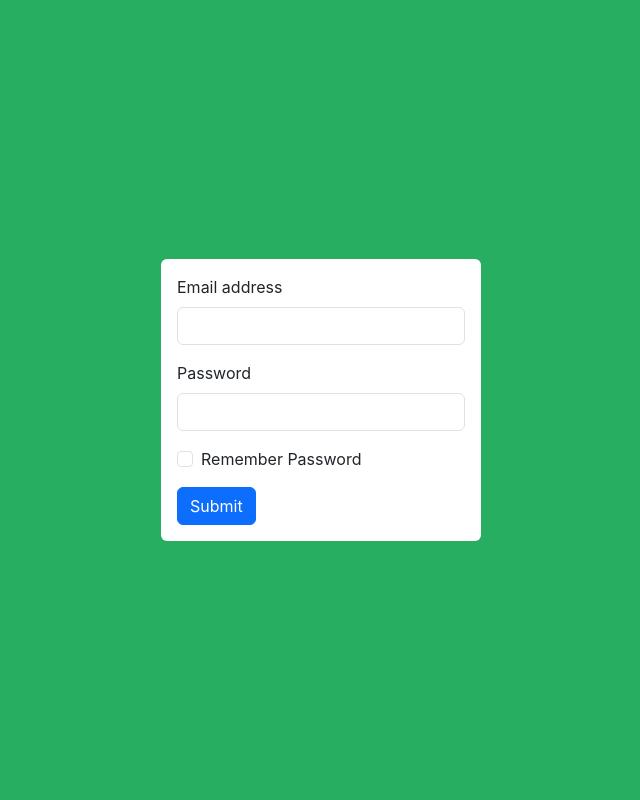
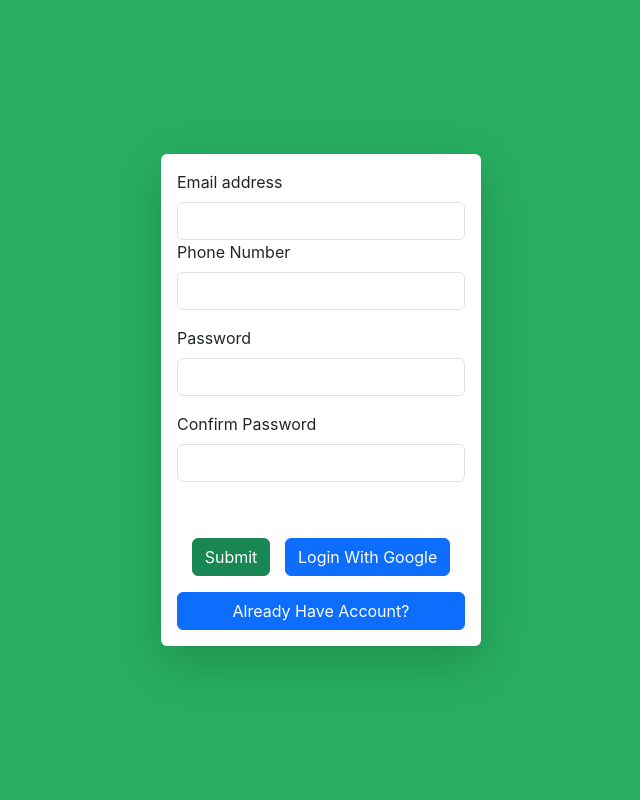
Before and after one commit to subash3522/Badui, a React (Create React App) app: page /Components/Login in a window 1280 px wide. Shown: the top 800 px of the page, without its empty margins (319-959 px from the left). Built offline with nearby package versions, Linux system fonts and the light colour scheme.

Commit message:
signup and login added

```diff
--- a/package.json
+++ b/package.json
@@ -9,6 +9,7 @@
     "bootstrap": "^5.3.2",
     "react": "^18.2.0",
     "react-dom": "^18.2.0",
+    "react-router-dom": "^6.16.0",
     "react-scripts": "5.0.1",
     "web-vitals": "^2.1.4"
   },
--- a/src/App.js
+++ b/src/App.js
@@ -1,11 +1,27 @@
-
-import './App.css';
-import Login from './Components/Login';
-
+import "./App.css";
+import Login from "./Components/Login";
+import Signup from "./Components/Signup";
+import {
+  BrowserRouter as
+  Router,
+  Switch,
+  Route,
+  Routes,
+  Link,
+} from "react-router-dom";
 function App() {
   return (
     <>
-    <Login/>
+      <Signup />
+
+      <Router>
+      <Routes>
+        <Route path="/Components/Login" element = {<Login/>}></Route>
+
+
+      </Routes>
+      </Router>
+
     </>
   );
 }
--- a/src/Components/Login.js
+++ b/src/Components/Login.js
@@ -1,10 +1,13 @@
-import React from 'react'
+import React from "react";
 
 function Login() {
   return (
     <>
-   <div style={{background:'#27AE60'}} className="wrapper d-flex justify-content-center align-items-center  vh-100">
-   <div className="bg-white p-3 rounded w-25">
+      <div
+        style={{ background: "#27AE60" }}
+        className="wrapper d-flex justify-content-center align-items-center  vh-100"
+      >
+        <div className="bg-white p-3 rounded w-25 shadow-lg">
           <form>
             <div className="mb-3">
               <label htmlFor="exampleInputEmail1" className="form-label">
@@ -16,7 +19,6 @@ function Login() {
                 id="exampleInputEmail1"
                 aria-describedby="emailHelp"
               />
-
             </div>
             <div className="mb-3">
               <label htmlFor="exampleInputPassword1" className="form-label">
@@ -28,21 +30,30 @@ function Login() {
                 id="exampleInputPassword1"
               />
             </div>
+            <div className="mb-3">
+              <label htmlFor="exampleInputPassword1" className="form-label">
+                Confirm Password
+              </label>
+            </div>
             <div className="mb-3 form-check">
-    <input type="checkbox" className="form-check-input" id="exampleCheck1" />
+              <input
+                type="checkbox"
+                className="form-check-input"
+                id="exampleCheck1"
+              />
               <label className="form-check-label" htmlFor="exampleCheck1">
                 Remember Password
               </label>
             </div>
+
             <button type="submit" className="btn btn-primary">
               Submit
             </button>
           </form>
         </div>
       </div>
-
     </>
-  )
+  );
 }
 
-export default Login
+export default Login;
--- /dev/null
+++ b/src/Components/Signup.js
@@ -0,0 +1,87 @@
+import React, { useState } from "react";
+
+function Signup() {
+  const [email, setEmail] = useState("");
+  const [password, setPassword] = useState("");
+  return (
+    <>
+      <div
+        style={{ background: "#27AE60" }}
+        className="wrapper d-flex justify-content-center align-items-center  vh-100"
+      >
+        <div className="bg-white p-3 rounded w-25 shadow-lg">
+          <form>
+            <div className="mb-3">
+              <label htmlFor="exampleInputEmail1" className="form-label">
+                Email address
+              </label>
+              <input
+                type="email"
+                className="form-control"
+                id="exampleInputEmail1"
+                aria-describedby="emailHelp"
+                onChange={(e) => setEmail(e.target.value)}
+              />
+              <label htmlFor="exampleInputEmail1" className="form-label">
+                Phone Number
+              </label>
+              <input
+                type="number"
+                className="form-control"
+                id=""
+                onChange={(e) => setEmail(e.target.value)}
+              />
+            </div>
+            <div className="mb-3">
+              <label htmlFor="exampleInputPassword1" className="form-label">
+                Password
+              </label>
+              <input
+                type="password"
+                className="form-control"
+                id="exampleInputPassword1"
+                onChange={(e) => setPassword(e.target.value)}
+              />
+            </div>
+            <div className="mb-3">
+              <label htmlFor="exampleInputPassword1" className="form-label">
+                Confirm Password
+              </label>
+              <input
+                type="password"
+                className="form-control"
+                id="exampleInputPassword1"
+                onChange={(e) => setPassword(e.target.value)}
+              />
+            </div>
+            <div className="mb-3 form-check">
+              {/* <input
+                type="checkbox"
+                className="form-check-input"
+                id="exampleCheck1"
+              /> */}
+              {/* <label className="form-check-label" htmlFor="exampleCheck1">
+                Remember Password
+              </label> */}
+            </div>
+            <div className="d-flex flex-column justify-content-evenly">
+              <div className="d-flex justify-content-evenly pb-3">
+                <button type="submit" className="btn btn-success">
+                  Submit
+                </button>
+                <button type="submit" className="btn btn-primary">
+                <a className="text-white text-decoration-none" href="">Login With Google</a>
+                </button>
+              </div>
+              <button type="submit" className="btn btn-primary">
+               <a className="text-white text-decoration-none" href="/Components/Login"> Already Have Account?</a>
+              </button>
+            </div>
+          </form>
+        </div>
+      </div>
+    </>
+  );
+}
+
+export default Signup;
```
Also changed, not shown: 1 other file (tests, documents, lock files or other folders). Lines whose indentation alone changed are shown as unchanged.
